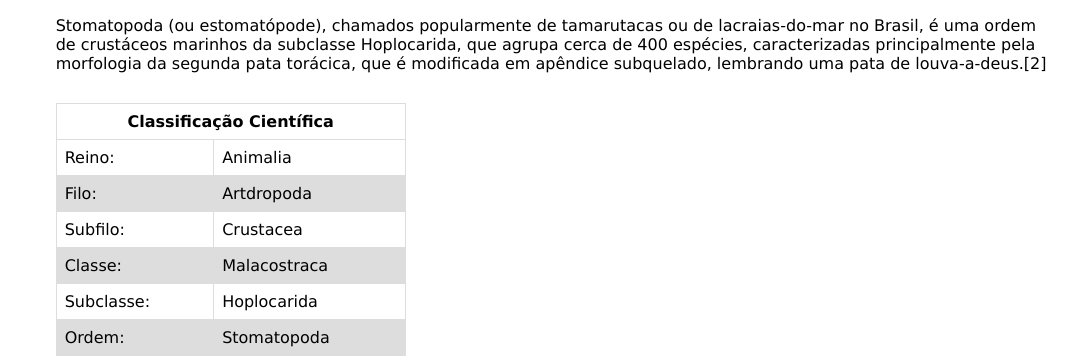
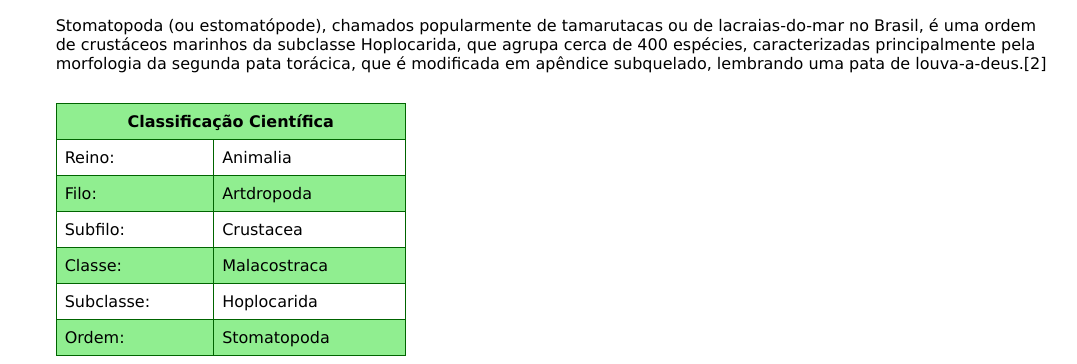
Before and after one commit to JonnesBezerra/trybe-exercises, a plain HTML site: page bloco_3/dia_4/index-pratica.html in a window 1280 px wide. Shown: the part 550-914 px from the top of the page, without its empty margins (104-1181 px from the left). Drawn offline with Linux system fonts and the light colour scheme.

Commit message:
Applying CSS changes

```diff
--- a/bloco_3/dia_4/index-pratica.html
+++ b/bloco_3/dia_4/index-pratica.html
@@ -3,7 +3,7 @@
 
 <head>
     <meta charset="UTF-8" />
-    <meta name="viewport" content="widtd=device-widtd" />
+    <meta name="viewport" content="width=device-width" />
     <style>
         * {
             font-family: Verdana, Geneva, Tahoma, sans-serif;
@@ -33,7 +33,9 @@
             width: 90%;
         }
 
-        /* I took this CSS Style table from W3SCHOOLS Website: https://www.w3schools.com/html/tryit.asp?filename=tryhtml_table_intro */
+        /* I took this CSS Style table from W3SCHOOLS Website:
+            https://www.w3schools.com/html/tryit.asp?filename=tryhtml_table_intro
+            and I change some things to make sense inside my page */
         table {
             font-family: arial, sans-serif;
             border-collapse: collapse;
@@ -45,17 +47,18 @@
         }
 
         td, th {
-            border: 1px solid #dddddd;
+            border: 1px solid darkgreen;
             text-align: left;
             padding: 8px;
         }
 
         th {
             text-align: center;
+            background-color: lightgreen;
         }
 
         tr:nth-child(even) {
-            background-color: #dddddd;
+            background-color: lightgreen;
         }
 
     </style>
```
